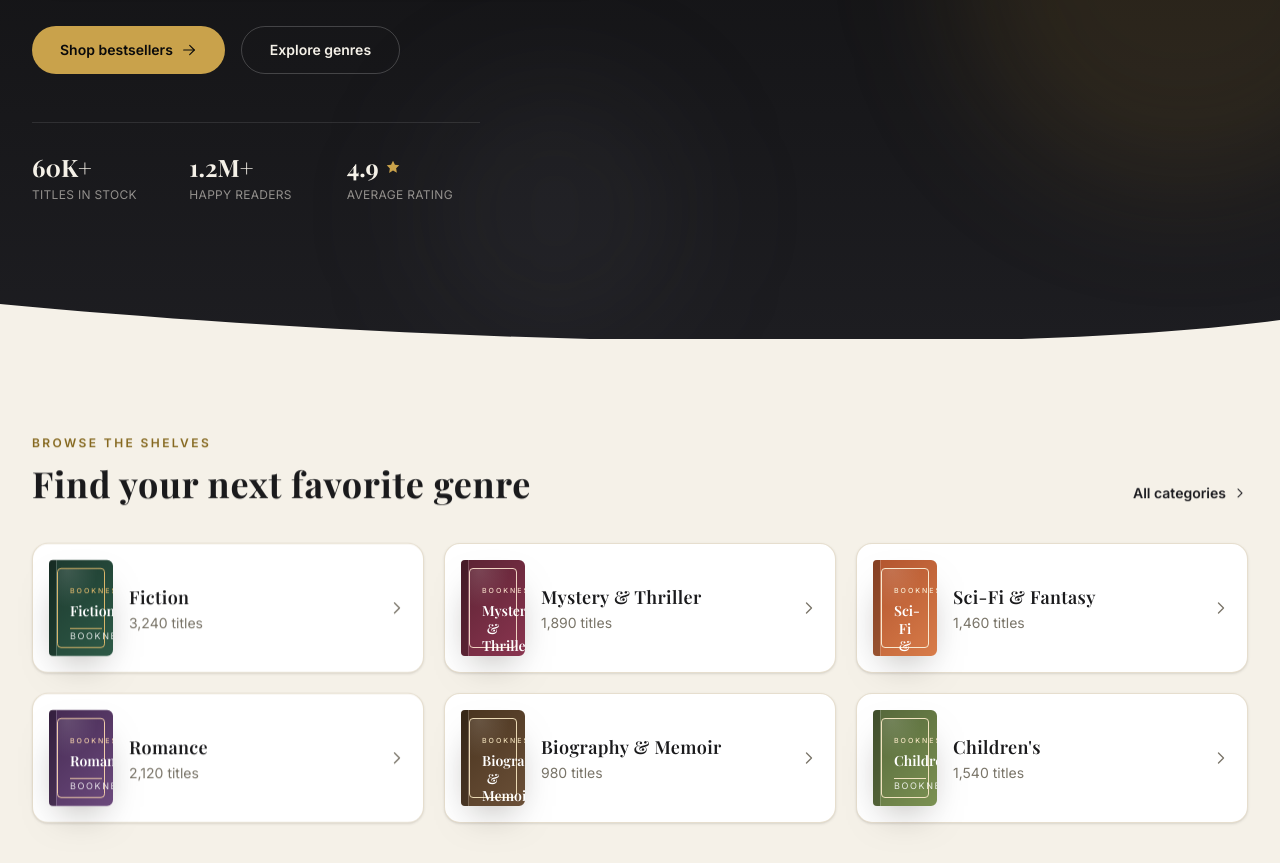
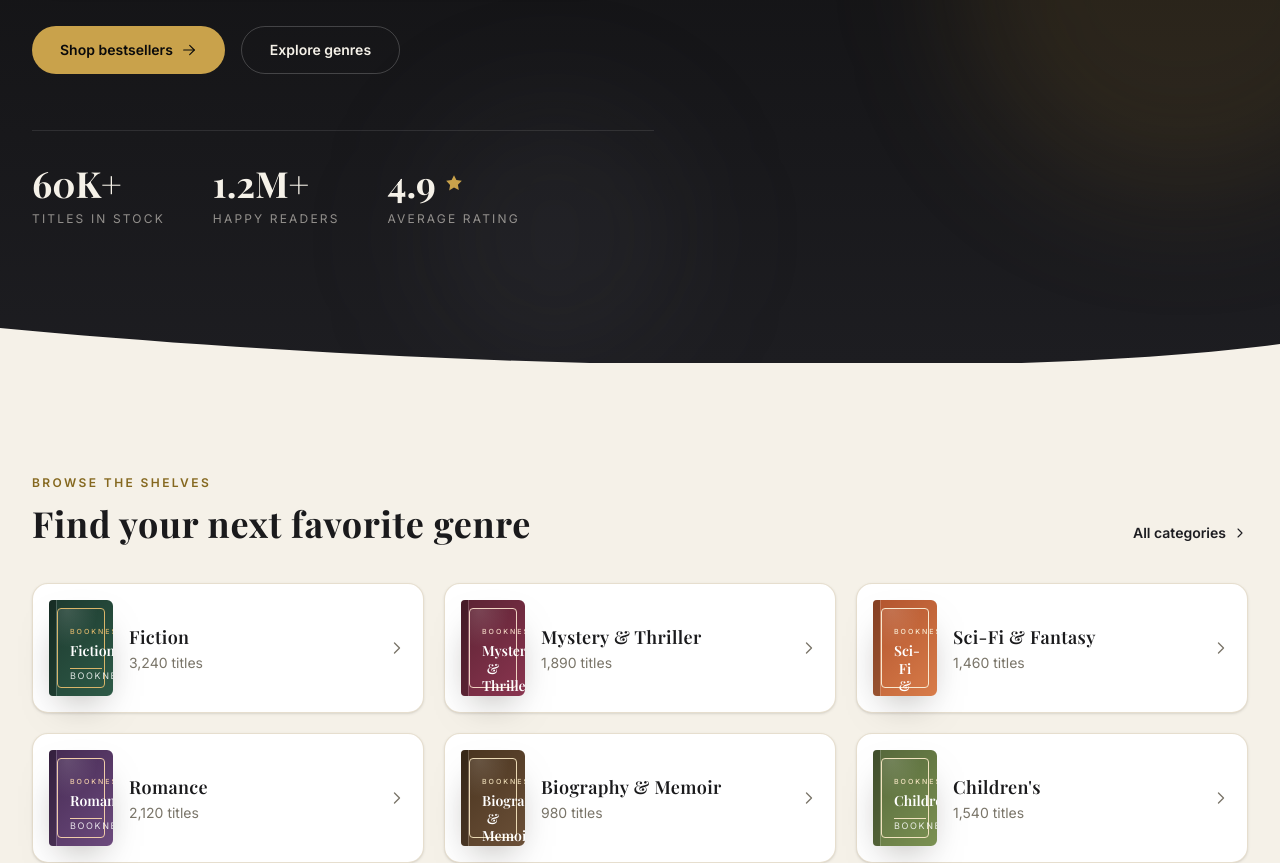
Before and after one commit to rabidigi19-debug/project-book, a Next.js app: page / in a window 1280 px wide. Shown: the part 564-1427 px from the top of the page. Built offline with nearby package versions, Linux system fonts and the light colour scheme; a web font is replaced by a local one.

Commit message:
fix invisible sections + stats/spacing update

```diff
--- a/components/Categories.tsx
+++ b/components/Categories.tsx
@@ -5,7 +5,7 @@ import { categories } from "@/lib/books";
 
 export default function Categories() {
   return (
-    <section id="categories" className="scroll-mt-24 py-16 sm:py-20 lg:py-24">
+    <section id="categories" className="scroll-mt-24 py-20 lg:py-28">
       <div className="mx-auto max-w-7xl px-4 sm:px-6 lg:px-8">
         <Reveal>
           <div className="flex flex-wrap items-end justify-between gap-4">
--- a/components/FeaturedBooks.tsx
+++ b/components/FeaturedBooks.tsx
@@ -5,7 +5,7 @@ import { books } from "@/lib/books";
 
 export default function FeaturedBooks() {
   return (
-    <section id="bestsellers" className="scroll-mt-24 bg-cream py-16 sm:py-20 lg:py-24">
+    <section id="bestsellers" className="scroll-mt-24 bg-cream py-20 lg:py-28">
       <div className="mx-auto max-w-7xl px-4 sm:px-6 lg:px-8">
         <Reveal>
           <div className="flex flex-wrap items-end justify-between gap-4">
--- a/components/Features.tsx
+++ b/components/Features.tsx
@@ -31,7 +31,7 @@ const features = [
 
 export default function Features() {
   return (
-    <section id="features" className="scroll-mt-24 py-16 sm:py-20 lg:py-24">
+    <section id="features" className="scroll-mt-24 py-20 lg:py-28">
       <div className="mx-auto max-w-7xl px-4 sm:px-6 lg:px-8">
         <Reveal>
           <div className="mx-auto max-w-2xl text-center">
--- a/components/Hero.tsx
+++ b/components/Hero.tsx
@@ -73,23 +73,23 @@ export default function Hero() {
           </div>
 
           <dl
-            className="animate-fade-up mt-12 grid max-w-md grid-cols-3 gap-6 border-t border-white/10 pt-7"
+            className="animate-fade-up mt-14 flex flex-wrap gap-x-12 gap-y-6 border-t border-white/10 pt-8"
             style={{ animationDelay: "400ms" }}
           >
             {stats.map((s) => (
               <div key={s.label}>
                 <dt className="sr-only">{s.label}</dt>
-                <dd className="font-display text-2xl font-bold text-paper">
+                <dd className="font-display text-3xl font-bold text-paper sm:text-4xl">
                   {s.value === "4.9" ? (
-                    <span className="inline-flex items-center gap-1.5">
+                    <span className="inline-flex items-center gap-2">
                       {s.value}
-                      <IconStar className="h-4 w-4 text-brass-400" />
+                      <IconStar className="h-5 w-5 text-brass-400" />
                     </span>
                   ) : (
                     s.value
                   )}
                 </dd>
-                <dd className="mt-1 text-xs tracking-wide text-paper/55 uppercase">
+                <dd className="mt-2 text-xs tracking-[0.18em] text-paper/55 uppercase">
                   {s.label}
                 </dd>
               </div>
--- a/components/Membership.tsx
+++ b/components/Membership.tsx
@@ -11,7 +11,7 @@ const perks = [
 
 export default function Membership() {
   return (
-    <section id="membership" className="scroll-mt-24 pb-16 sm:pb-20 lg:pb-24">
+    <section id="membership" className="scroll-mt-24 py-20 lg:py-28">
       <div className="mx-auto max-w-7xl px-4 sm:px-6 lg:px-8">
         <Reveal>
           <div className="relative overflow-hidden rounded-3xl bg-gradient-to-br from-brand-950 via-brand-900 to-brand-800 px-6 py-12 text-paper shadow-2xl sm:px-10 lg:px-14 lg:py-16">
--- a/components/Newsletter.tsx
+++ b/components/Newsletter.tsx
@@ -22,7 +22,7 @@ export default function Newsletter() {
   };
 
   return (
-    <section id="newsletter" className="scroll-mt-24 pb-16 sm:pb-20 lg:pb-24">
+    <section id="newsletter" className="scroll-mt-24 py-20 lg:py-28">
       <div className="mx-auto max-w-7xl px-4 sm:px-6 lg:px-8">
         <Reveal>
           <div className="rounded-3xl border border-sand/80 bg-white px-6 py-12 shadow-sm sm:px-10 lg:px-14">
--- a/components/Reveal.tsx
+++ b/components/Reveal.tsx
@@ -1,6 +1,6 @@
 "use client";
 
-import { useEffect, useRef, useState, type ReactNode } from "react";
+import type { ReactNode } from "react";
 
 export default function Reveal({
   children,
@@ -11,35 +11,10 @@ export default function Reveal({
   delay?: number;
   className?: string;
 }) {
-  const ref = useRef<HTMLDivElement>(null);
-  const [visible, setVisible] = useState(false);
-
-  useEffect(() => {
-    const el = ref.current;
-    if (!el) return;
-
-    const reduceMotion = window.matchMedia("(prefers-reduced-motion: reduce)").matches;
-    const observer = new IntersectionObserver(
-      ([entry]) => {
-        if (entry.isIntersecting) {
-          setVisible(true);
-          observer.disconnect();
-        }
-      },
-      { threshold: reduceMotion ? 0 : 0.12 },
-    );
-
-    observer.observe(el);
-    return () => observer.disconnect();
-  }, []);
-
   return (
     <div
-      ref={ref}
-      className={`${className} transition-all duration-700 ease-out will-change-transform ${
-        visible ? "translate-y-0 opacity-100" : "translate-y-6 opacity-0"
-      }`}
-      style={{ transitionDelay: `${delay}ms` }}
+      className={`${className} animate-fade-up`}
+      style={{ animationDelay: `${delay}ms` }}
     >
       {children}
     </div>
--- a/components/Testimonials.tsx
+++ b/components/Testimonials.tsx
@@ -30,7 +30,7 @@ const testimonials = [
 
 export default function Testimonials() {
   return (
-    <section id="reviews" className="scroll-mt-24 bg-cream py-16 sm:py-20 lg:py-24">
+    <section id="reviews" className="scroll-mt-24 bg-cream py-20 lg:py-28">
       <div className="mx-auto max-w-7xl px-4 sm:px-6 lg:px-8">
         <Reveal>
           <div className="mx-auto max-w-2xl text-center">
```
